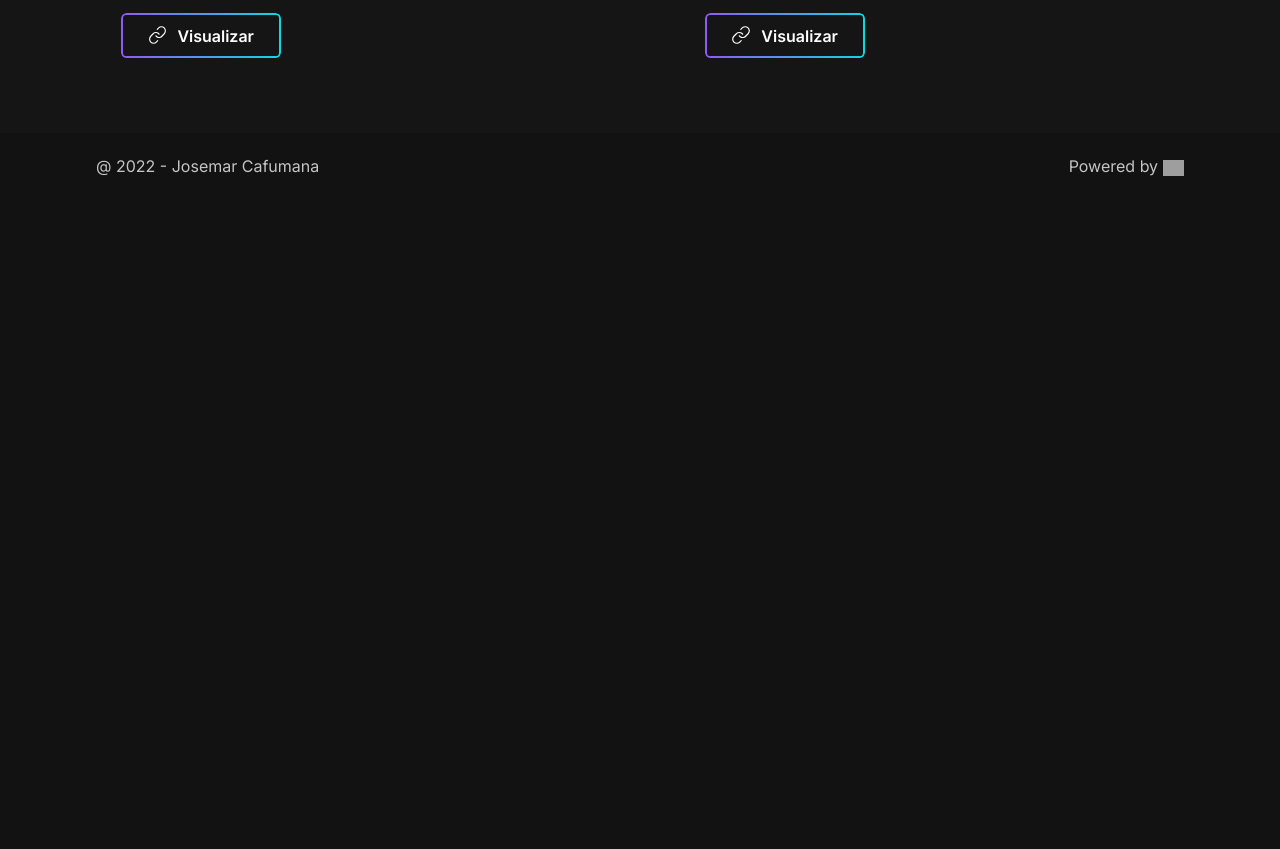
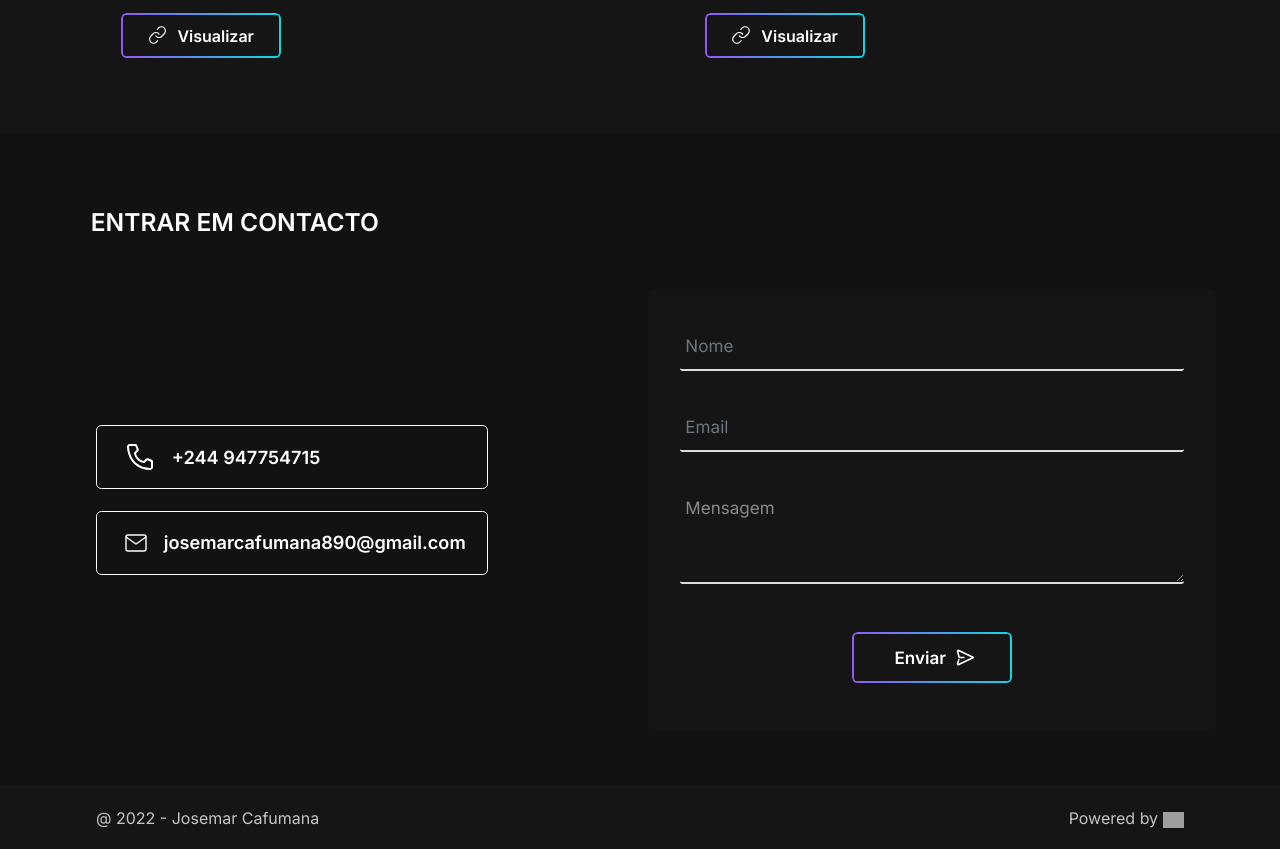
Before and after one commit to Josemar-cafumana/Portifolio, a Vue app: page / in a window 1280 px wide. Shown: the part 2980-3829 px from the top of the page. Before the commit the page ends 3178 px from the top, so only its background shows below. Built offline with nearby package versions, Linux system fonts and the light colour scheme; grey boxes are pictures that could not be loaded.

Commit message:
Seção de contacto

```diff
--- a/public/index.html
+++ b/public/index.html
@@ -5,7 +5,8 @@
     <meta http-equiv="X-UA-Compatible" content="IE=edge">
     <meta name="viewport" content="width=device-width,initial-scale=1.0">
     <link rel="icon" href="<%= BASE_URL %>favicon.ico">
-    <title>Josemar Cafumana</title>
+    <link href='https://unpkg.com/boxicons@2.1.2/css/boxicons.min.css' rel='stylesheet'>
+    <title>Josemar Cafumana | Desenvolvedor full-stack</title>
   </head>
   <body>
     <noscript>
--- a/src/App.vue
+++ b/src/App.vue
@@ -18,6 +18,4 @@ export default {
     }
 }
 </script>
-<style src="./app.scss"  lang="scss">
-
-</style>
+<style src="./app.scss"  lang="scss"></style>
--- a/src/components/Footer.vue
+++ b/src/components/Footer.vue
@@ -15,7 +15,7 @@ export default {
     footer{
         padding: 2rem 9rem;
         padding-bottom:.8rem ;
-        background: var(--dark) !important;
+        background: var(--dark-200) !important;
 
         p{
              font-size: var(--font-size);
--- a/src/views/Home.scss
+++ b/src/views/Home.scss
@@ -198,4 +198,78 @@ main{
             }
 
             }
+            .contacto {
+              background: var(--dark);
+
+                h3{
+                  text-transform: uppercase;
+                  font-weight: 600;
+                  font-size: var(--font-size-3);
+                  color: var(--white);
+                  line-height: 29px;
+                  margin: 2rem 0 5rem 2.5rem;
+              }
+
+              .info {
+                a {
+                  padding:2rem;
+                  border: 1px solid #fff;
+                  border-radius: .5rem;
+                  display: block;
+                  min-width: 30rem;
+                  max-width:40rem;
+                  height: 6rem;
+                  color: #fff;
+                  text-decoration: none;
+                  margin-bottom: 2rem;
+                  font-size: 1.7rem;
+                  font-weight: 600;
+                  display: flex;
+                  align-items: center;
+
+                  img {
+                    margin-right: 1.5rem;
+                  }
+                }
+              }
+              form{
+                text-align:left;
+                padding: 3rem;
+                background: var(--dark-200);
+                border-radius: .5rem;
+
+
+                textarea,input{
+                  border:none;
+                  background:none;
+                  border-bottom: .2rem solid #ddd;
+                  padding: 1rem .5rem;
+                  font-size: 1.6rem;
+                  color: #898989;
+                  transition: all .7s ease-in-out;
+
+
+
+                  &:focus {
+                    background: none;
+                    box-shadow: none;
+                    outline: none;
+                    border-color: var(--primary) ;
+                    color: #898989;
+                  }
+                }
+                .btn-gradient-purple{
+                  width: 15rem;
+                  padding: 1.2rem 1rem;
+                  padding-left: 2.5rem;
+                  text-align: center;
+                  font-size: 1.6rem;
+                }
+
+
+
+
+              }
+
+            }
    }
--- a/src/views/Home.vue
+++ b/src/views/Home.vue
@@ -3,7 +3,7 @@
     <div class="inicio">
         <div class="content ">
           <div class="text mb-5">
-              <h3>Olá, eu sou</h3>
+              <h3>Olá, eu sou  </h3>
               <h1>Josemar Cafumana</h1>
               <h3>Desenvolvedor Full-stack</h3>
           </div>
@@ -94,6 +94,37 @@
       </div>
     </section>
 
+    <section class="contacto">
+            <h3>Entrar em contacto</h3>
+            <div class="row">
+              <div class="col-md-6 d-flex align-items-center justify-content-center justify-content-md-start">
+                <div class="info my-3 ps-md-5">
+                  <a href=""><img  alt="icone email" src="../assets/phone.svg" class="ms-2"> +244 947754715</a>
+                  <a href=""><img  alt="icone email" src="../assets/mail.svg" class="ms-2"> josemarcafumana890@gmail.com</a>
+                </div>
+              </div>
+              <div class="col-md-6">
+                <form>
+
+                    <div class="mb-5">
+                      <input type="text" class="form-control" id="exampleFormControlInput1" placeholder="Nome">
+                    </div>
+                    <div class="mb-5">
+                      <input type="email" class="form-control" id="exampleFormControlInput1" placeholder="Email">
+                    </div>
+                    <div class="mb-5">
+                    <textarea class="form-control" id="exampleFormControlTextarea1" rows="3">Mensagem</textarea>
+                  </div>
+
+                  <div class="mb-4 mt-5 d-flex justify-content-center ">
+                       <a href="#"  class="btn-gradient-purple d-flex justify-content-center mt-4"> <span>Enviar <img  alt="icone email" src="../assets/send.svg" class="ms-2"></span>  </a>
+                  </div>
+
+                </form>
+              </div>
+            </div>
+    </section>
+
  </main>
 </template>
 
```
Also changed, not shown: src/assets/phone.svg (added), src/assets/send.svg (added).
